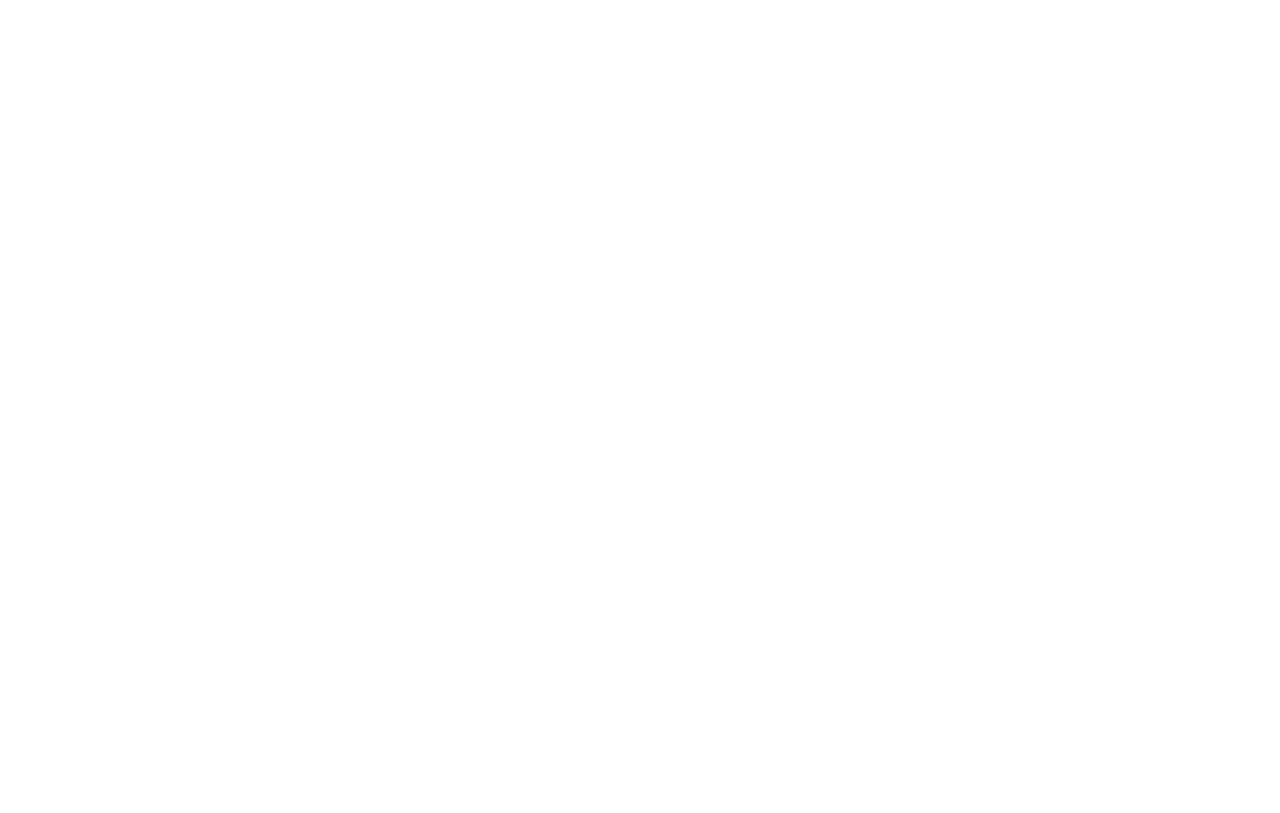
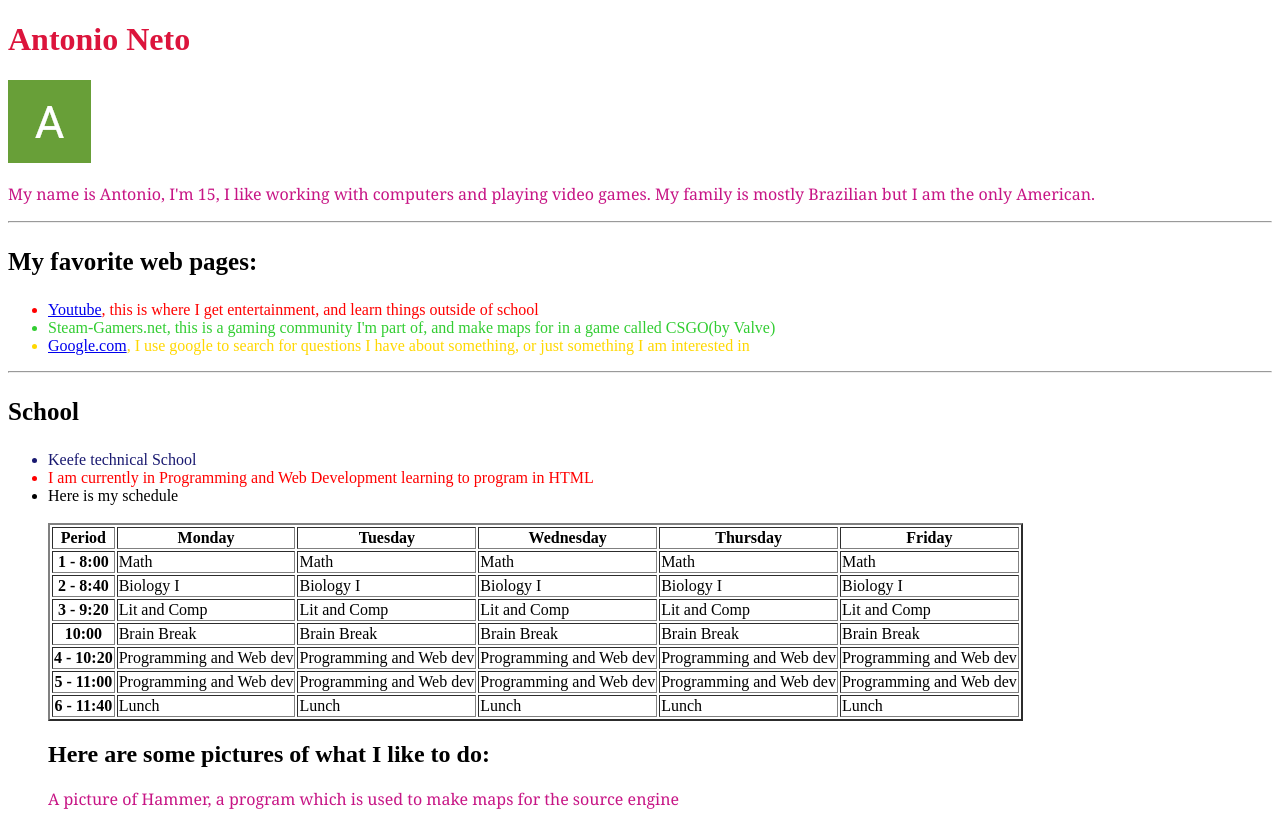
Before and after one commit to KTProg-2024/my-own-webpage-AntonioN20, a plain HTML site: page index.html in a window 1280 px wide. Shown: the top 813 px of the page. Drawn offline with Linux system fonts and the light colour scheme.

Commit message:
added styling

```diff
--- a/index.html
+++ b/index.html
@@ -1,10 +1,124 @@
 <!DOCTYPE html>
 <html>
     <head>
+        <title>Antonio's webpage</title>
+        <style>
+          h1 {
+            color:crimson
+          }
 
+          p {
+            font-family:georgia;
+            color:MediumVioletRed;
+          }
+
+          h3 {
+            font-size:25px;
+          }
+        </style>
     </head>
 
     <body>
+      <h1>Antonio Neto</h1>
+      <img src="antonio.png" alt="My profile picture for google">
+      <p>My name is Antonio, I'm 15, I like working with computers and playing video games. My family is mostly Brazilian but I am the only American.</p>
 
+      <hr>
+
+      <h3>My favorite web pages:</h3>
+      <ul>
+        <li style="color:red"><a href="https://www.youtube.com/">Youtube</a>, this is where I get entertainment, and learn things outside of school</li>
+        <li style="color:LimeGreen">Steam-Gamers.net, this is a gaming community I'm part of, and make maps for in a game called CSGO(by Valve)</li>
+        <li style="color:Gold"><a href="https://www.google.com/">Google.com</a>, I use google to search for questions I have about something, or just something I am interested in</li>
+      </ul>
+
+      <hr>
+
+      <h3>School</h3>
+      <ul>
+        <li style="color:MidnightBlue">Keefe technical School</li>
+        <li style="color:red">I am currently in Programming and Web Development learning to program in HTML</li>
+        <li>Here is my schedule</li><br>
+        <table border="2">
+
+        <tr>
+          <th>Period</<th>
+          <th>Monday</th>
+          <th>Tuesday</th>
+          <th>Wednesday</th>
+          <th>Thursday</th>
+          <th>Friday</th>
+        </tr>
+
+        <tr>
+          <th> 1 - 8:00</th>
+          <td>Math</td>
+          <td>Math</td>
+          <td>Math</td>
+          <td>Math</td>
+          <td>Math</td>
+        </tr>
+
+        <tr>
+          <th> 2 - 8:40</th>
+          <td>Biology I</td>
+          <td>Biology I</td>
+          <td>Biology I</td>
+          <td>Biology I</td>
+          <td>Biology I</td>
+        </tr>
+
+        <tr>
+          <th> 3 - 9:20</th>
+          <td>Lit and Comp</td>
+          <td>Lit and Comp</td>
+          <td>Lit and Comp</td>
+          <td>Lit and Comp</td>
+          <td>Lit and Comp</td>
+        </tr>
+
+        <tr>
+          <th>10:00</th>
+          <td>Brain Break</td>
+          <td>Brain Break</td>
+          <td>Brain Break</td>
+          <td>Brain Break</td>
+          <td>Brain Break</td>
+        </tr>
+
+        <tr>
+          <th> 4 - 10:20</th>
+          <td>Programming and Web dev</td>
+          <td>Programming and Web dev</td>
+          <td>Programming and Web dev</td>
+          <td>Programming and Web dev</td>
+          <td>Programming and Web dev</td>
+        </tr>
+
+        <tr>
+          <th> 5 - 11:00</th>
+          <td>Programming and Web dev</td>
+          <td>Programming and Web dev</td>
+          <td>Programming and Web dev</td>
+          <td>Programming and Web dev</td>
+          <td>Programming and Web dev</td>
+        </tr>
+
+        <tr>
+          <th>6 - 11:40</th>
+          <td>Lunch</td>
+          <td>Lunch</td>
+          <td>Lunch</td>
+          <td>Lunch</td>
+          <td>Lunch</td>
+        </tr>
+
+      </table>
+
+      <h2>Here are some pictures of what I like to do:</h2>
+      <p>A picture of Hammer, a program which is used to make maps for the source engine</p>
+      <img src="hammer.png" width="700" alt="A picture of Hammer, a program which is used to make maps for the source engine">
+      <p>The front page of YouTube</p>
+      <img src="youtube.png" alt="The front page of YouTube">
     </body>
 </html>
```
Also changed, not shown: antonio.png (added), hammer.png (added), youtube.png (added).
